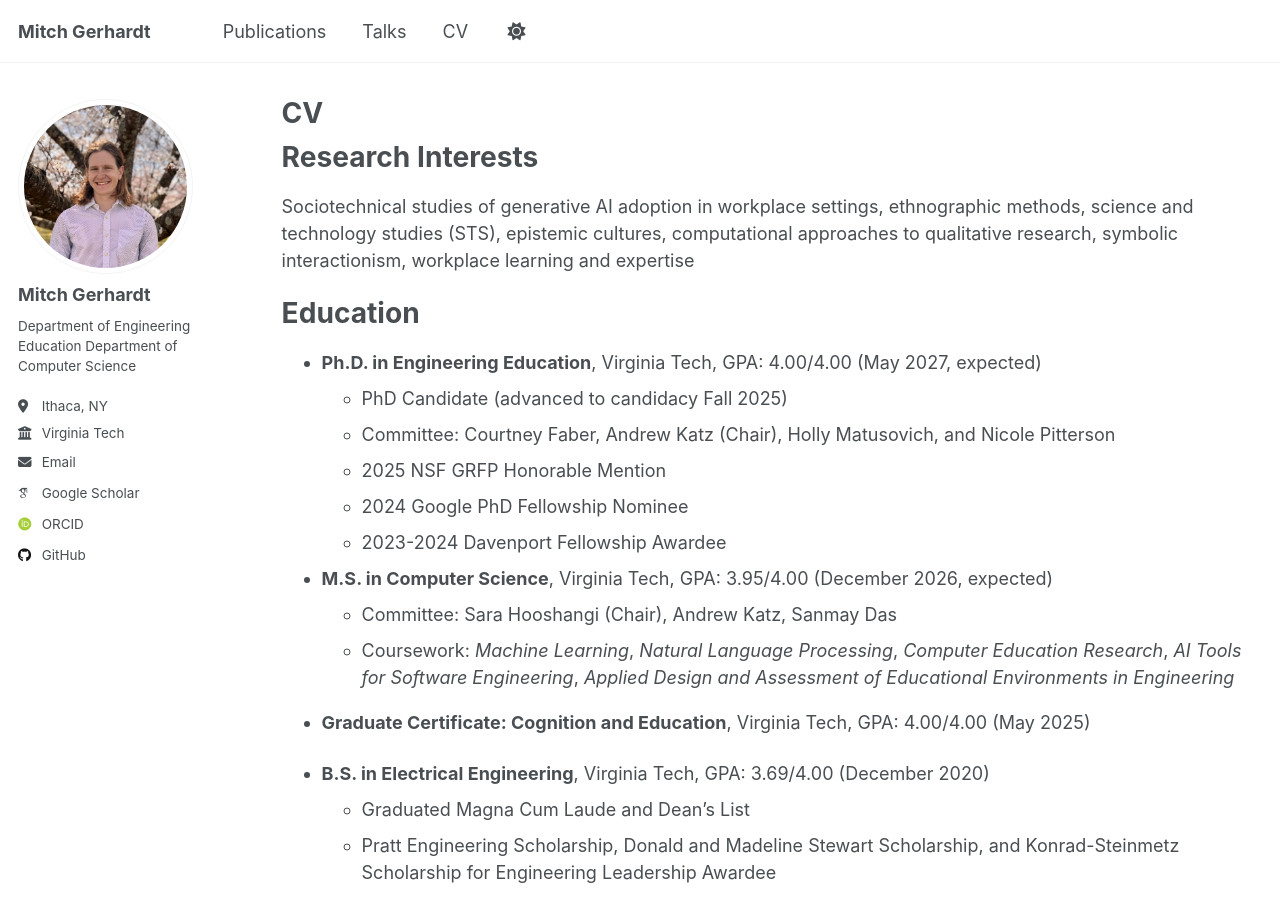
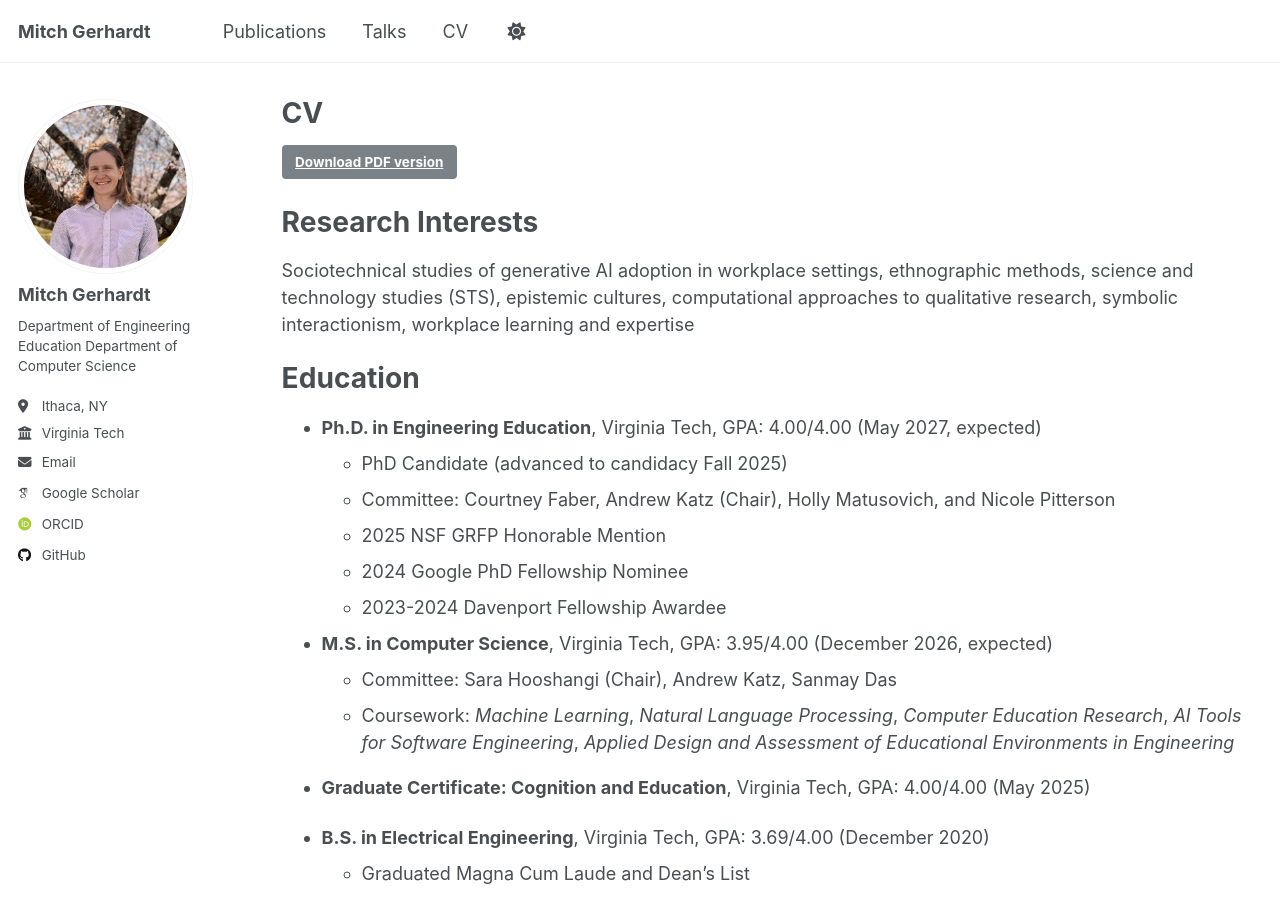
Before and after one commit to mitchg10/mitchg10.github.io, a Jekyll site: the page built from _pages/cv.md, in a window 1280 px wide and 900 px high. Built offline with Jekyll 4.4.1, drawn with Linux system fonts in a browser that asks for light colours; some web fonts are replaced.

Commit message:
Added PDF version of my CV

```diff
--- a/_pages/cv.md
+++ b/_pages/cv.md
@@ -8,6 +8,8 @@ redirect_from:
 ---
 
 {% include base_path %}
+
+[Download PDF version](/files/Mitch Gerhardt CV Spring 2026.pdf){: .btn .btn--primary}
 
 Research Interests
 ======
```
Also changed, not shown: 1 other file.
